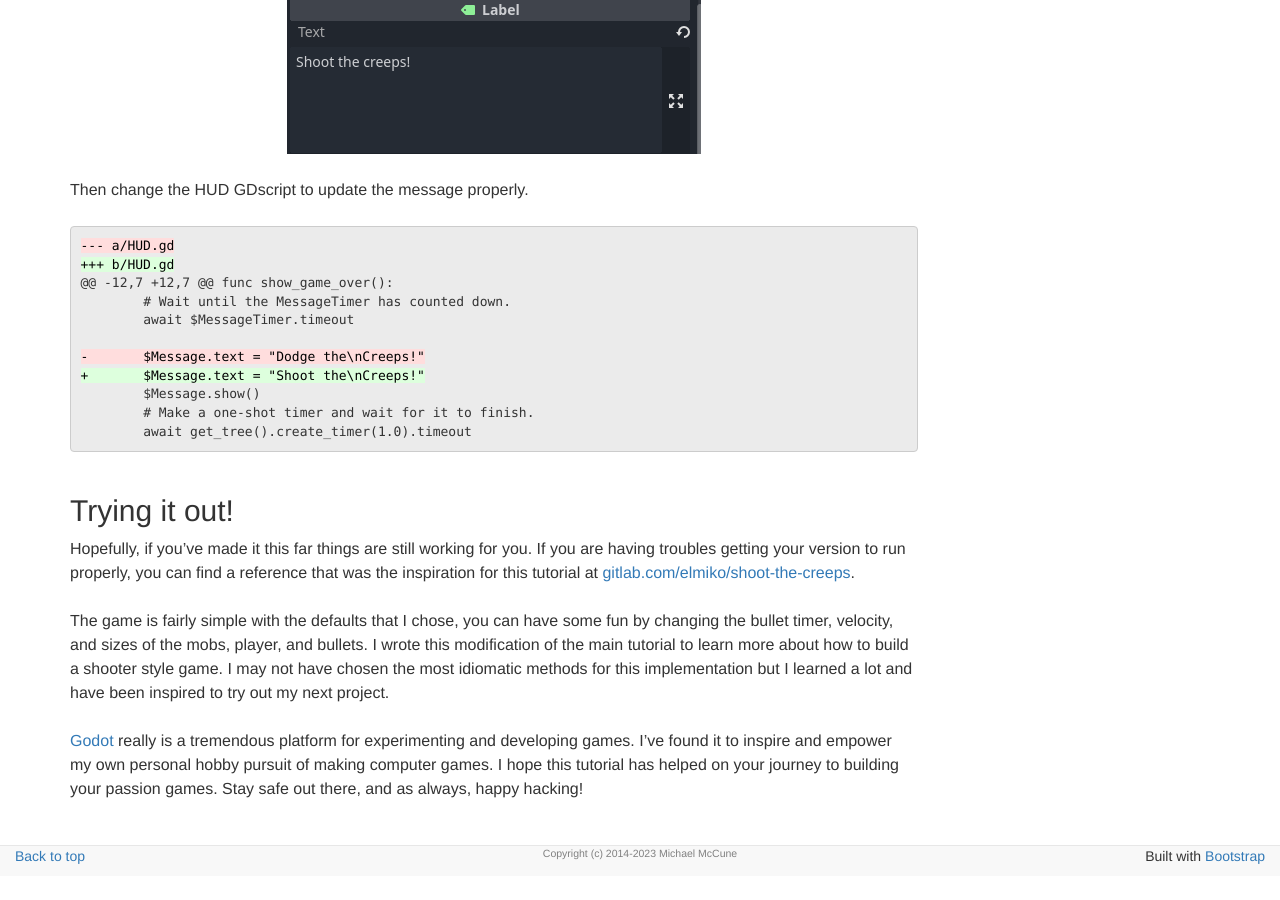
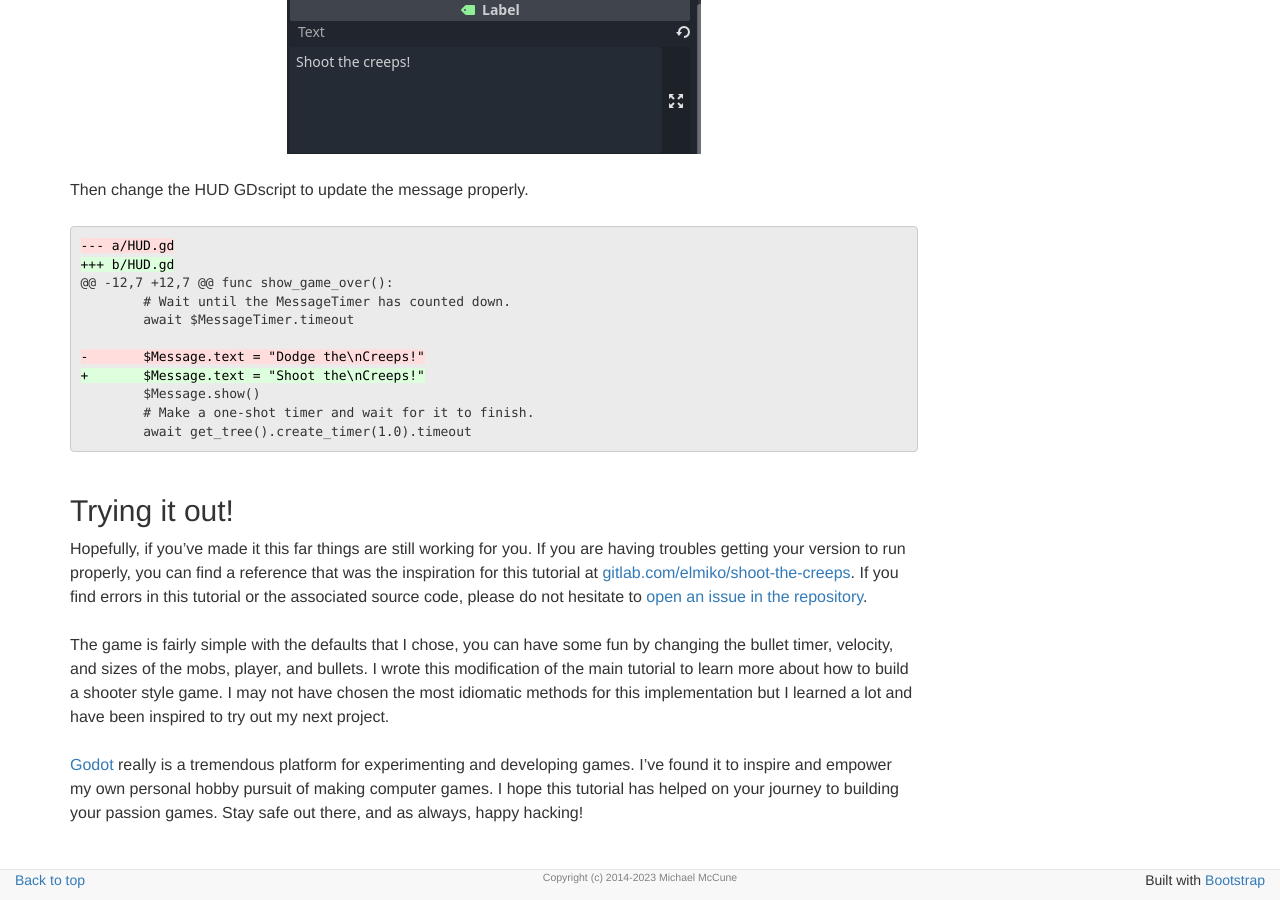
Before and after one commit to elmiko/elmiko.github.io, a Jekyll site: the page built from _posts/2023-08-26-from-dodging-to-shooting.markdown, in a window 1280 px wide and 900 px high, scrolled down 11064 px. Built offline with Jekyll 4.4.1, drawn with Linux system fonts in a browser that asks for light colours; nearby versions of some CDN libraries; before the commit the page ends 11940 px from its top, so only the background shows below that.

Commit message:
update 2023-08-26

```diff
--- a/_posts/2023-08-26-from-dodging-to-shooting.markdown
+++ b/_posts/2023-08-26-from-dodging-to-shooting.markdown
@@ -439,6 +439,8 @@ Then change the HUD GDscript to update the message properly.
 Hopefully, if you've made it this far things are still working for you. If you are
 having troubles getting your version to run properly, you can find a reference
 that was the inspiration for this tutorial at [gitlab.com/elmiko/shoot-the-creeps][gitlab].
+If you find errors in this tutorial or the associated source code, please do not
+hesitate to [open an issue in the repository][gitlab-issue].
 
 The game is fairly simple with the defaults that I chose, you can have some fun by changing
 the bullet timer, velocity, and sizes of the mobs, player, and bullets. I wrote this
@@ -469,3 +471,4 @@ out there, and as always, happy hacking!
 [gitlab]: https://gitlab.com/elmiko/shoot-the-creeps
 [pythonlove]: https://notes.elmiko.dev/2022/12/18/why-i-keep-python-in-the-tool-box.html
 [rigidbody2d]: https://docs.godotengine.org/en/stable/classes/class_rigidbody2d.html
+[gitlab-issue]: https://gitlab.com/elmiko/shoot-the-creeps/-/issues
```
